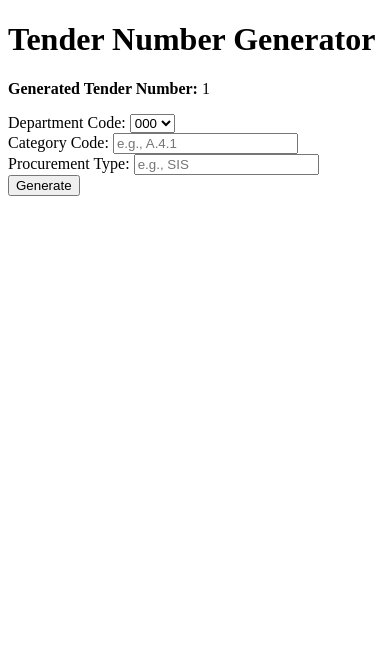
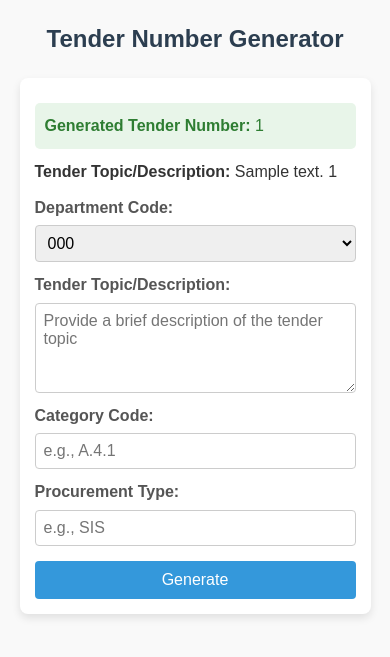
Before and after one commit to iamkillcode/tms-portal, a Django app: template tender_app/templates/tender_generator.html in a window 390 px wide. Shown: the top 657 px of the page. Run offline with Django 3.2, Linux system fonts and the light colour scheme; the template is opened without the code that fills it: most values are stand-ins (such as "Sample title", 1, 10 or a date in 2020).

Commit message:
Initial commit: Tender Generator System and User Auth

```diff
--- a/tender/urls.py
+++ b/tender/urls.py
@@ -16,8 +16,11 @@ Including another URLconf
 """
 from django.contrib import admin
 from django.urls import path, include
+from django.contrib.auth import views as auth_views
 
 urlpatterns = [
     path("admin/", admin.site.urls),
     path("", include("tender_app.urls")),
+    path('logout/', auth_views.LogoutView.as_view(), name='logout'),
+    path('login/', auth_views.LoginView.as_view(), name='login'),
 ]
--- a/tender_app/templates/tender_generator.html
+++ b/tender_app/templates/tender_generator.html
@@ -4,16 +4,122 @@
     <meta charset="UTF-8">
     <meta name="viewport" content="width=device-width, initial-scale=1.0">
     <title>Tender Number Generator</title>
+    <style>
+        /* General Reset */
+        * {
+            margin: 0;
+            padding: 0;
+            box-sizing: border-box;
+            font-family: Arial, sans-serif;
+        }
+
+        body {
+            background-color: #f9f9f9;
+            color: #333;
+            line-height: 1.6;
+        }
+
+        h1 {
+            text-align: center;
+            margin-top: 20px;
+            color: #2c3e50;
+        }
+
+        .container {
+            width: 90%;
+            max-width: 500px;
+            margin: 20px auto;
+            background: #ffffff;
+            padding: 20px;
+            border-radius: 8px;
+            box-shadow: 0 4px 8px rgba(0, 0, 0, 0.1);
+        }
+
+        /* Feedback Messages */
+        .success-message, .error-message {
+            margin: 10px 0;
+            padding: 10px;
+            border-radius: 5px;
+        }
+
+        .success-message {
+            background-color: #e8f5e9;
+            color: #2e7d32;
+        }
+
+        .error-message {
+            background-color: #ffebee;
+            color: #c62828;
+        }
+
+        /* Form Styling */
+        form {
+            display: flex;
+            flex-direction: column;
+        }
+
+        label {
+            margin-top: 10px;
+            font-weight: bold;
+            color: #555;
+        }
+
+        input, select, textarea {
+            padding: 8px;
+            margin-top: 5px;
+            border: 1px solid #ccc;
+            border-radius: 4px;
+            font-size: 1rem;
+            resize: vertical; /* Allows resizing of textarea */
+        }
+
+        input:focus, select:focus, textarea:focus {
+            outline: none;
+            border-color: #3498db;
+        }
+
+        button {
+            margin-top: 15px;
+            padding: 10px;
+            background-color: #3498db;
+            color: white;
+            font-size: 1rem;
+            border: none;
+            border-radius: 4px;
+            cursor: pointer;
+            transition: background 0.3s ease;
+        }
+
+        button:hover {
+            background-color: #2980b9;
+        }
+
+        /* Responsive Design */
+        @media (max-width: 600px) {
+            h1 {
+                font-size: 1.5rem;
+            }
+
+            .container {
+                padding: 15px;
+            }
+        }
+    </style>
 </head>
 <body>
     <h1>Tender Number Generator</h1>
 
+    <div class="container">
         {% if tender_number %}
-        <p><strong>Generated Tender Number:</strong> {{ tender_number }}</p>
+            <p class="success-message"><strong>Generated Tender Number:</strong> {{ tender_number }}</p>
+        {% endif %}
+
+        {% if tender_description %}
+            <p><strong>Tender Topic/Description:</strong> {{ tender_description }} {{ tender_number }}</p>
         {% endif %}
 
         {% if error %}
-        <p style="color: red;">Error: {{ error }}</p>
+            <p class="error-message">Error: {{ error }}</p>
         {% endif %}
 
         <form method="POST">
@@ -24,15 +130,19 @@
                     <option value="{{ code }}">{{ code }}</option>
                 {% endfor %}
             </select>
-<br>
+
+            <!-- New tender description field -->
+            <label for="tender_description">Tender Topic/Description:</label>
+            <textarea id="tender_description" name="tender_description" rows="4" placeholder="Provide a brief description of the tender topic" required></textarea>
 
             <label for="category_code">Category Code:</label>
-        <input type="text" id="category_code" name="category_code" placeholder="e.g., A.4.1" required><br>
+            <input type="text" id="category_code" name="category_code" placeholder="e.g., A.4.1" required>
 
             <label for="procurement_type">Procurement Type:</label>
-        <input type="text" id="procurement_type" name="procurement_type" placeholder="e.g., SIS" required><br>
+            <input type="text" id="procurement_type" name="procurement_type" placeholder="e.g., SIS" required>
 
             <button type="submit">Generate</button>
         </form>
+    </div>
 </body>
 </html>
```
Also changed, not shown: tender/settings.py (+8 -1 lines), tender_app/admin.py (+7 -2 lines), tender_app/forms.py (added, +11 -0 lines), tender_app/models.py (+26 -5 lines), tender_app/templates/home.html (added, +22 -0 lines), tender_app/templates/login.html (added, +117 -0 lines), tender_app/templates/register.html (added, +131 -0 lines), tender_app/urls.py (+8 -1 lines), tender_app/views.py (+49 -15 lines), db.sqlite3, tender_app/migrations/0003_remove_tendertracker_procurement_type_and_more.py (added), tender_app/migrations/0004_department_name_tender.py (added). Lines whose indentation alone changed are shown as unchanged.
